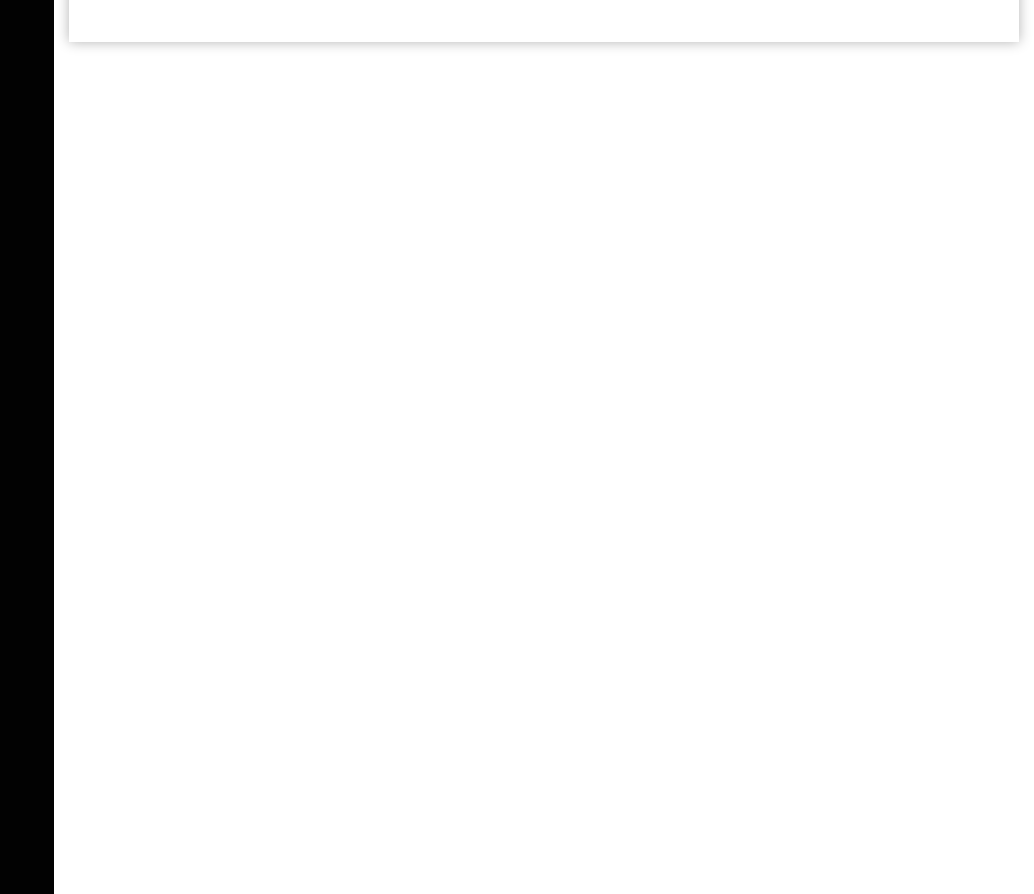
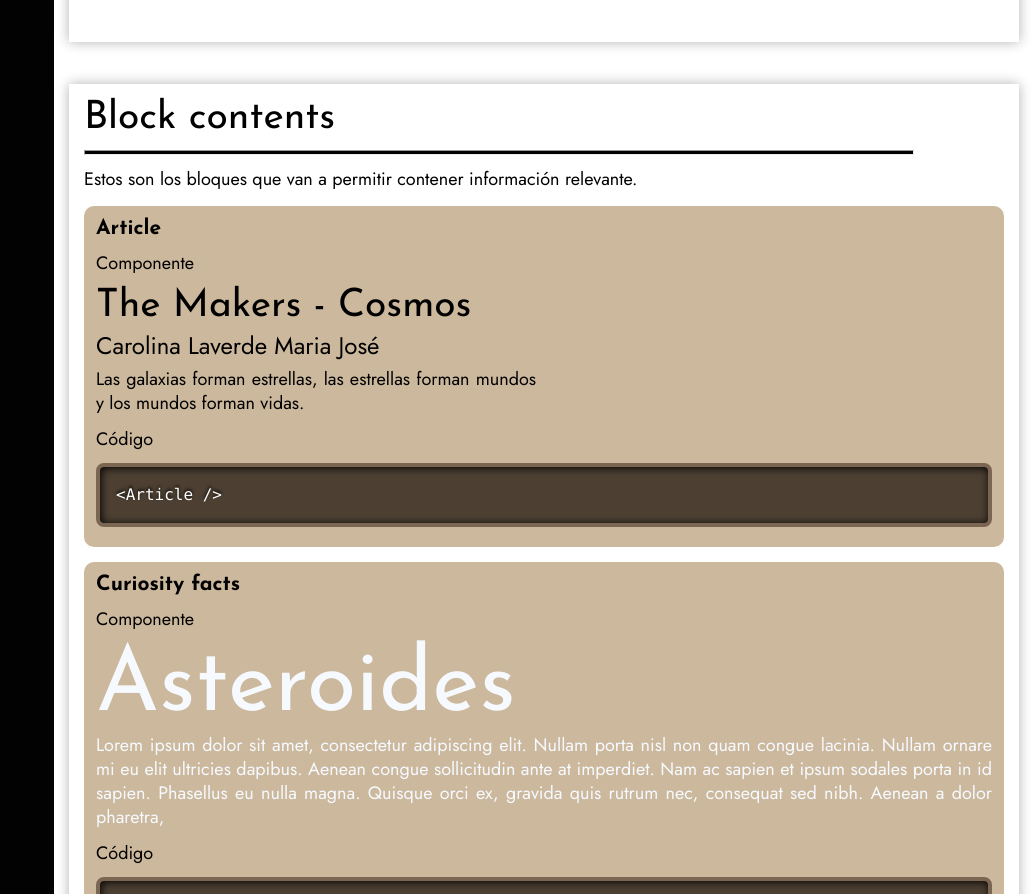
Before and after one commit to WS-Jedp/NeoBit, a React app: page /molecules in a window 1280 px wide and 2400 px high. Shown: the part 1506-2400 px from the top of the page, without its empty margins (246-1280 px from the left). Built offline with nearby package versions, Linux system fonts and the light colour scheme.

Commit message:
feature/block-contents The blocks are complete

```diff
--- /dev/null
+++ b/src/components/molecules/Article.jsx
@@ -0,0 +1,13 @@
+import React from 'react';
+
+const Article = () => {
+  return (
+    <div className="article">
+      <h4>The Makers - Cosmos</h4>
+      <p className="article-author">Carolina Laverde Maria José</p>
+      <p className="article-body">Las galaxias forman estrellas, las estrellas forman mundos y los mundos forman vidas.</p>
+    </div>
+  );
+};
+
+export default Article;
--- /dev/null
+++ b/src/components/molecules/CardInfo.jsx
@@ -0,0 +1,12 @@
+import React from 'react';
+
+const CardInfo = () => {
+  return (
+    <div className="cardInfo">
+      <h2>Information</h2>
+      <p>Lorem ipsum dolor sit amet, consectetur adipiscing elit. Nullam porta nisl non quam congue lacinia. Nullam ornare mi eu elit ultricies dapibus. Aenean congue sollicitudin ante at imperdiet. Nam ac sapien et ipsum sodales porta in id sapien. Phasellus eu nulla magna. Quisque orci ex, gravida quis rutrum nec.</p>
+    </div>
+  );
+};
+
+export default CardInfo;
--- /dev/null
+++ b/src/components/molecules/CuriosityFacts.jsx
@@ -0,0 +1,12 @@
+import React from 'react';
+
+const CurosityFacts = () => {
+  return (
+    <div className="curiosityFacts">
+      <h1>Asteroides</h1>
+      <p>Lorem ipsum dolor sit amet, consectetur adipiscing elit. Nullam porta nisl non quam congue lacinia. Nullam ornare mi eu elit ultricies dapibus. Aenean congue sollicitudin ante at imperdiet. Nam ac sapien et ipsum sodales porta in id sapien. Phasellus eu nulla magna. Quisque orci ex, gravida quis rutrum nec, consequat sed nibh. Aenean a dolor pharetra,</p>
+    </div>
+  );
+};
+
+export default CurosityFacts;
--- a/src/containers/Molecules.jsx
+++ b/src/containers/Molecules.jsx
@@ -5,6 +5,9 @@ import { dark } from 'react-syntax-highlighter/dist/esm/styles/prism';
 // Componenets
 import Loading from '../components/molecules/Loading';
 import Menu from '../components/molecules/Menu';
+import Article from '../components/molecules/Article';
+import CurosityFacts from '../components/molecules/CuriosityFacts';
+import CardInfo from '../components/molecules/CardInfo';
 
 const Molecules = () => {
   return (
@@ -67,6 +70,44 @@ const Molecules = () => {
           </div>
         </div>
       </section>
+
+      <section className="systemContent--section">
+        <h4>Block contents</h4>
+        <hr />
+        <p>
+          Estos son los bloques que van a permitir contener información relevante.
+        </p>
+
+        <div className="systemContent--section--components">
+          <div className="container-component">
+            <h5>Article</h5>
+            <p>Componente</p>
+            <Article />
+            <p>Código</p>
+            <SyntaxHighlighter language="htmlbars" style={dark}>
+              {`<Article />`}
+            </SyntaxHighlighter>
+          </div>
+          <div className="container-component">
+            <h5>Curiosity facts</h5>
+            <p>Componente</p>
+            <CurosityFacts />
+            <p>Código</p>
+            <SyntaxHighlighter language="htmlbars" style={dark}>
+              {`<CuriosityFacts />`}
+            </SyntaxHighlighter>
+          </div>
+          <div className="container-component">
+            <h5>Card info</h5>
+            <p>Componente</p>
+            <CardInfo />
+            <p>Código</p>
+            <SyntaxHighlighter language="htmlbars" style={dark}>
+              {`<CardInfo />`}
+            </SyntaxHighlighter>
+          </div>
+        </div>
+      </section>
     </article>
   );
 };
--- /dev/null
+++ b/src/styles/components/molecules/Article.scss
@@ -0,0 +1,13 @@
+.article {
+  width: 440px;
+  & h4 {
+    margin-bottom: 8px;
+  }
+  &-author {
+    font-size: 24px;
+    margin-bottom: 9px;
+  }
+  &-body {
+    text-align: justify;
+  }
+}
--- /dev/null
+++ b/src/styles/components/molecules/CardInfo.scss
@@ -0,0 +1,4 @@
+.cardInfo {
+  color: $color-primary-white;
+  text-align: justify;
+}
--- /dev/null
+++ b/src/styles/components/molecules/CuriosityFacts.scss
@@ -0,0 +1,4 @@
+.curiosityFacts {
+  text-align: justify;
+  color: $color-primary-white;
+}
--- a/src/styles/main.scss
+++ b/src/styles/main.scss
@@ -12,6 +12,9 @@
 @import './components/molecules/Sidebar.scss';
 @import './components/molecules/Loading.scss';
 @import './components/molecules/Menu.scss';
+@import './components/molecules/Article.scss';
+@import './components/molecules/CuriosityFacts.scss';
+@import './components/molecules/CardInfo.scss';
 
 // Layouts
 @import '../styles/layouts/LayoutsDS.scss';
```
